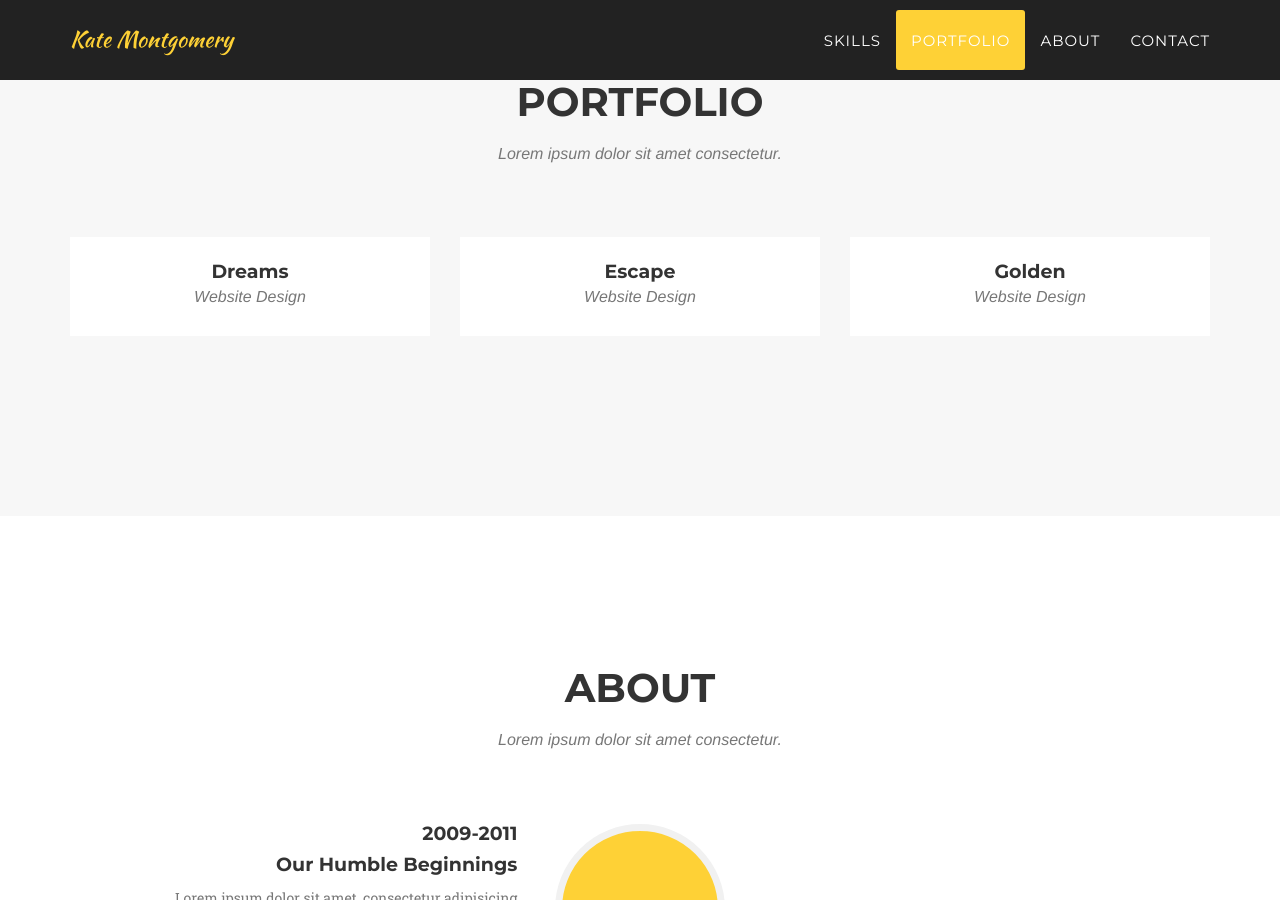
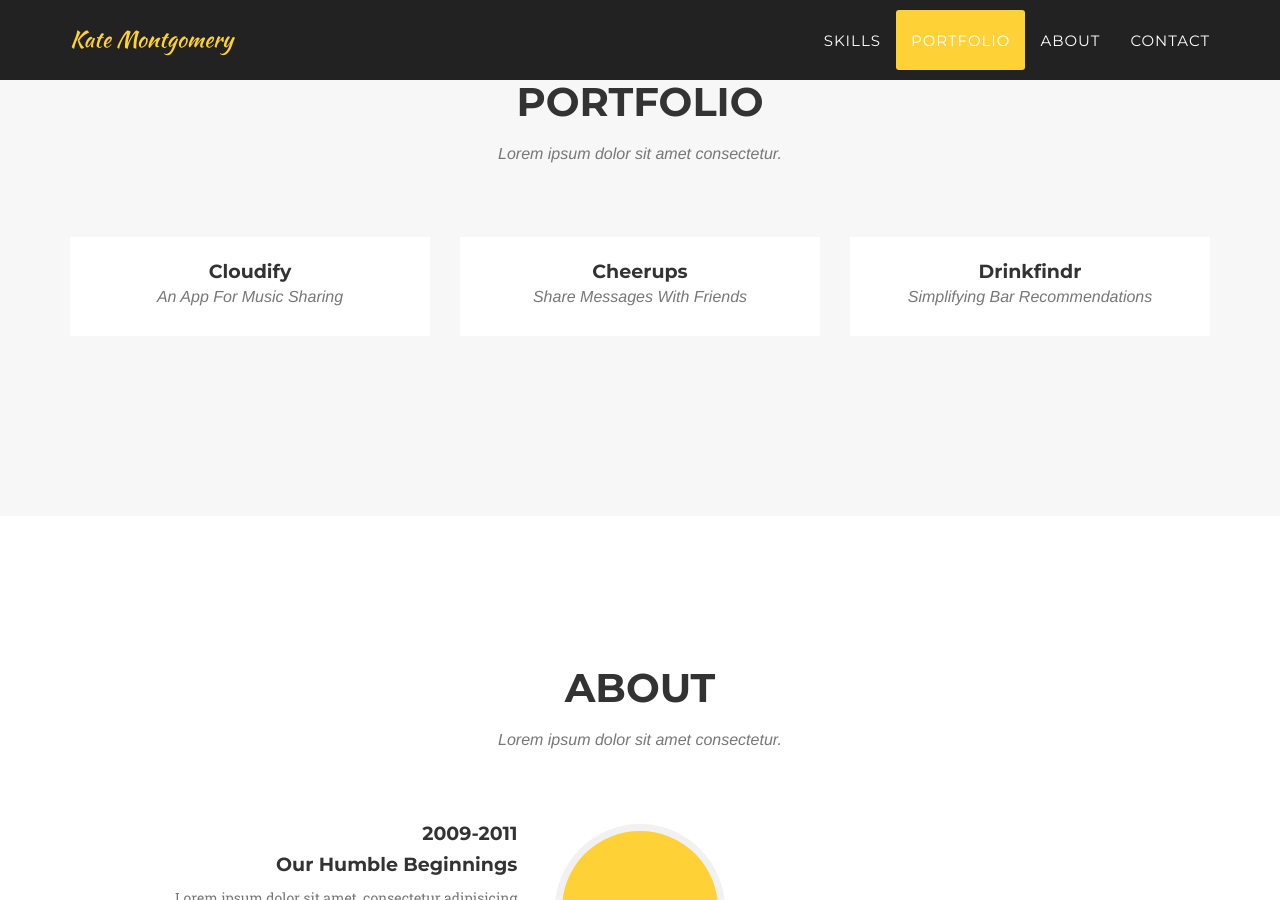
Before and after one commit to katemont/katemont.github.io, a Jekyll site: the page built from _posts/2014-07-17-project-2.markdown, in a window 1280 px wide and 900 px high, scrolled down 1562 px. Built offline with Jekyll 4.4.1, drawn with Linux system fonts in a browser that asks for light colours; some web fonts are replaced.

Commit message:
setting up project titles

```diff
--- a/_posts/2014-07-16-project-3.markdown
+++ b/_posts/2014-07-16-project-3.markdown
@@ -1,6 +1,6 @@
 ---
-title: Golden
-subtitle: Website Design
+title: Drinkfindr
+subtitle: Simplifying Bar Recommendations
 layout: default
 modal-id: 3
 date: 2014-07-16
--- a/_posts/2014-07-17-project-2.markdown
+++ b/_posts/2014-07-17-project-2.markdown
@@ -1,6 +1,6 @@
 ---
-title: Escape
-subtitle: Website Design
+title: Cheerups
+subtitle: Share Messages With Friends
 layout: default
 modal-id: 2
 date: 2014-07-17
--- a/_posts/2014-07-18-project-1.markdown
+++ b/_posts/2014-07-18-project-1.markdown
@@ -1,6 +1,6 @@
 ---
-title: Dreams
-subtitle: Website Design
+title: Cloudify
+subtitle: An App For Music Sharing
 layout: default
 modal-id: 1
 date: 2014-07-18
```
